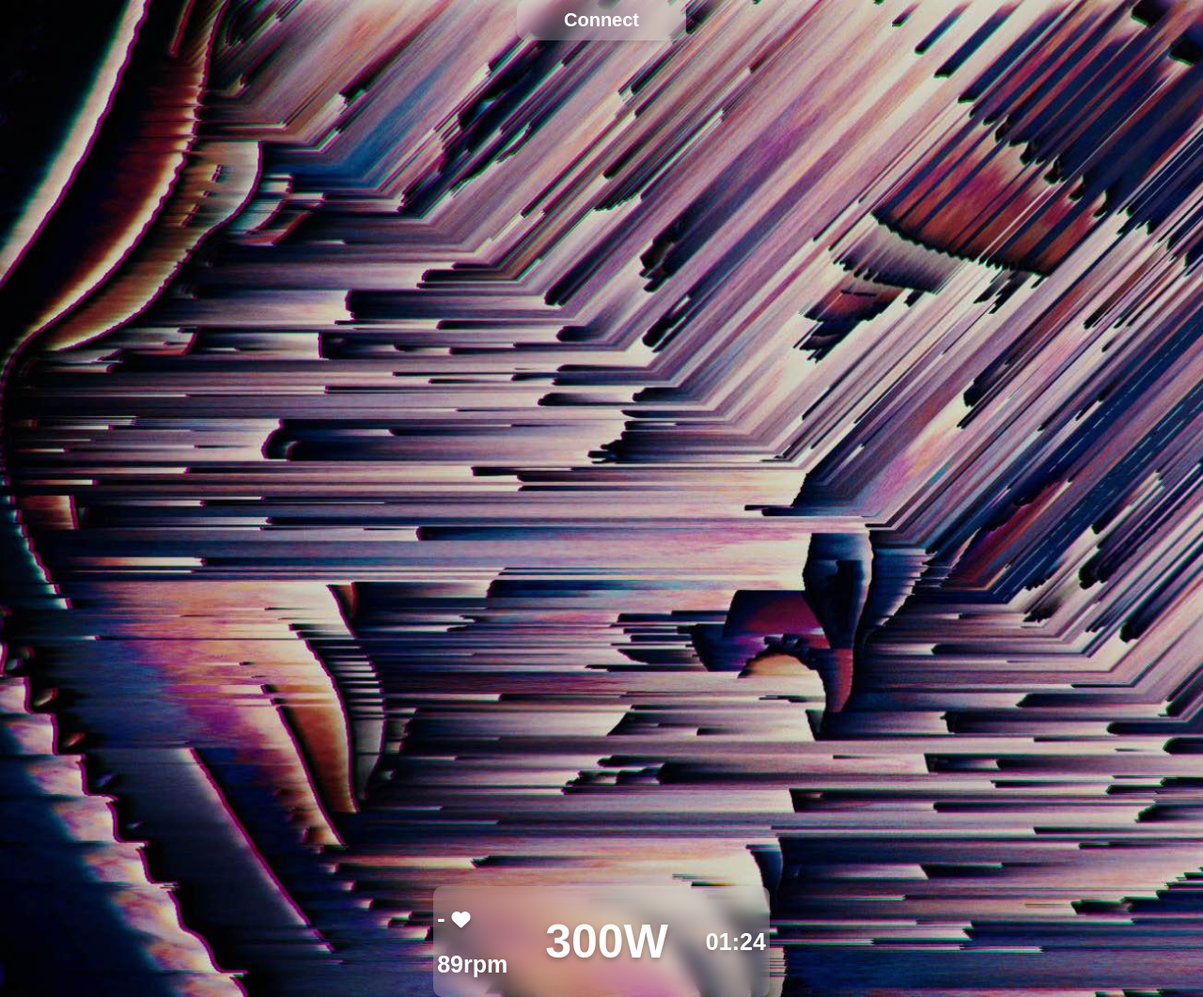
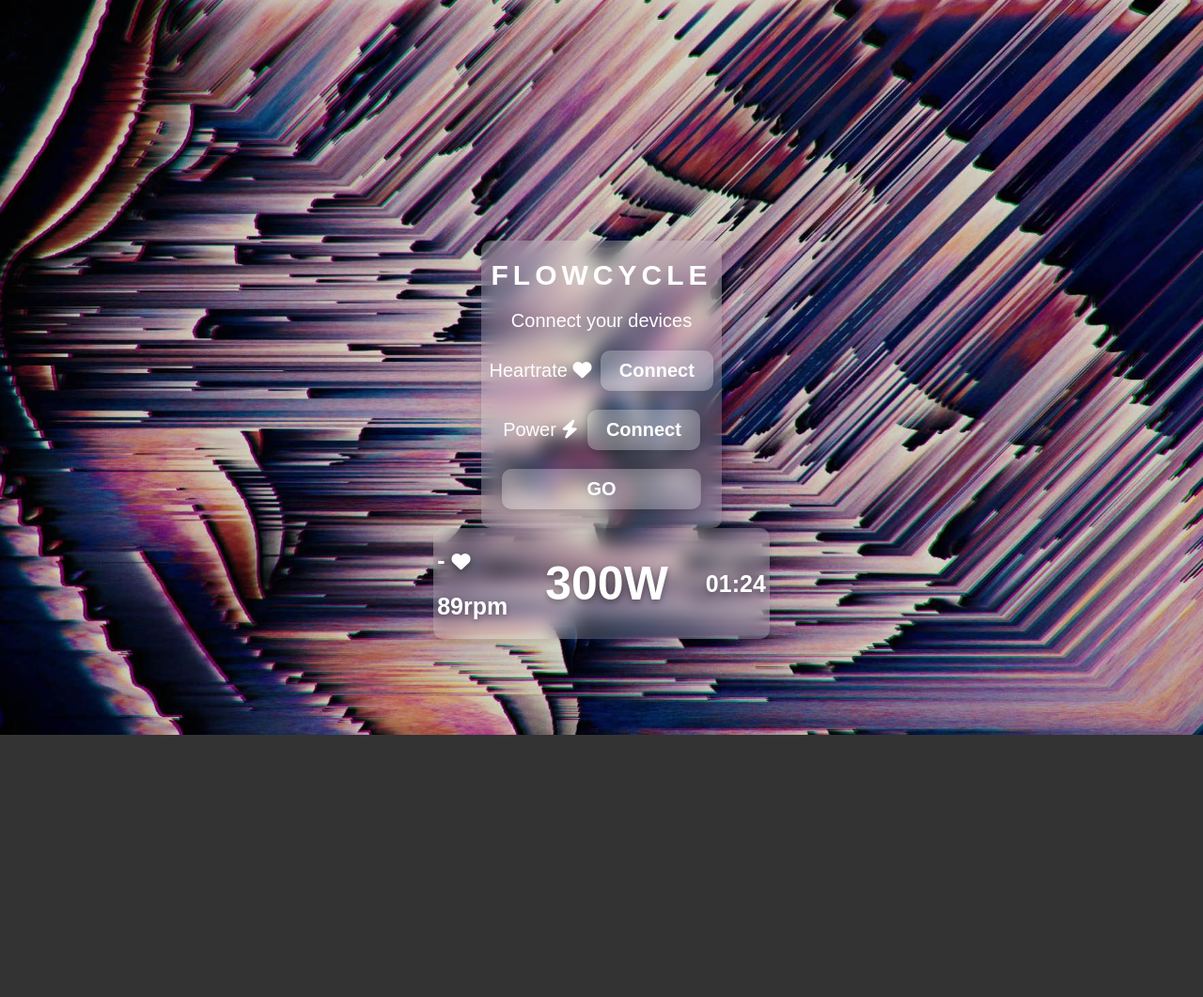
Before and after one commit to RobBosmans/FinalWork-RobBosmans, a plain HTML site: page finalwork/src/main.html in a window 1280 px wide. Shown: the whole page at 94% size. After the commit the page ends 800 px from the top, so only its background shows below. Drawn offline with Linux system fonts and the light colour scheme.

Commit message:
some more styling and layout

```diff
--- a/finalwork/src/main.html
+++ b/finalwork/src/main.html
@@ -7,9 +7,24 @@
   <link rel="stylesheet" href="style.css">
 </head>
 <body>
+  <section class="connectDevices">
+    <div id="connectDevices">
+      <h1>FLOWCYCLE</h1>
+      <p>Connect your devices</p>
       <div id="button">
-    <button id="connectButton">Connect</button>
+        <p>Heartrate <i id="icon" class="fa-solid fa-heart"></i></p>
+        <button id="HRMconnectButton">Connect</button>
       </div>
+      <div id="button">
+        <p>Power <i id="icon" class="fa-solid fa-bolt"></i></p>
+        <button id="PowerConnectButton">Connect</button>
+      </div>
+      <div id="startButton">
+        <button id="Start">GO</button>
+      </div>
+    </div>
+  </section>
+  <section class="metrics">
     <div id="metrics">
       <div id="Lmetrics">
         <div id="hrm">
@@ -26,6 +41,8 @@
         <p>01:24</p>
       </div>
     </div>
+  </section>
+
 
 </body>
 </html>
--- a/finalwork/src/main.js
+++ b/finalwork/src/main.js
@@ -34,7 +34,7 @@ function updateHeartRate(event) {
 }
 
 // Event listener for the connect button
-document.getElementById('connectButton').addEventListener('click', () => {
+document.getElementById('HRMconnectButton').addEventListener('click', () => {
   heartRateValueElement = document.getElementById('heartRateValue');
   connect({ onChange: (event) => updateHeartRate(event) })
 });
--- a/finalwork/src/style.css
+++ b/finalwork/src/style.css
@@ -10,18 +10,6 @@ body {
     background-repeat: no-repeat;
   }
 
-h1 {
-  margin: 10;
-  text-align: center;
-  color: #fff;
-}
-
-p {
-  color: #fff;
-  font-size: 48px;
-  margin: 20px;
-}
-
 /* ------------- metrics div ------------- */
 
 #metrics {
@@ -30,7 +18,7 @@ p {
   align-items: center;
   max-width: 35%;
   margin: auto;
-  margin-top: 900px;
+  margin-bottom: 10%;
 
   background: rgba(255, 255, 255, 0.2);
   backdrop-filter: blur(10px);
@@ -42,6 +30,9 @@ p {
 
 #metrics p{
   text-shadow: 0 3px 6px rgba(0, 0, 0, 0.3);
+  color: #fff;
+  font-size: 48px;
+  margin: 20px;
 }
 
 #Lmetrics p{
@@ -65,10 +56,51 @@ p {
   font-size: 20px;
 }
 
+/* ------------- connectDevices ------------- */
+
+#connectDevices {
+  display: flex;
+  justify-content: center;
+  align-items: center;
+  flex-wrap: wrap;
+  max-width: 25%;
+  margin: auto;
+  margin-top: 25%;
+
+  background: rgba(255, 255, 255, 0.2);
+  backdrop-filter: blur(10px);
+  color: white;
+  border: none;
+  box-shadow: 0 3px 6px rgba(0, 0, 0, 0.1);
+  border-radius: 10px;
+}
+
+#connectDevices h1{
+  font-size: 30px;
+  letter-spacing: 5px;
+  margin: 0;
+  margin-top: 20px;
+}
+
+#connectDevices p{
+  font-size: 20px;
+  margin: 0;
+  margin-top: 20px;
+}
+
 /* ------------- connect button ------------- */
 #button{
   display: flex;
-  justify-content: center;
+  justify-content: space-between;
+  align-items: baseline;
+  text-align: center;
+  padding-top: 10px;
+}
+
+#button p{
+  text-align: center;
+  font-size: 20px;
+  margin-right: 10px;
 }
 
 button {
@@ -80,7 +112,7 @@ button {
   border-radius: 10px;
   font-size: 20px;
   font-weight: 700;
-  padding: 10px 50px;
+  padding: 10px 20px;
   cursor: pointer;
   text-align: center;
 }
@@ -89,3 +121,8 @@ button:hover {
   color: #333;
   transition: 0.2s;
 }
+
+#startButton button{
+  padding: 10px 90px;
+  margin: 20px;
+}
```
Lines whose indentation alone changed are shown as unchanged.
